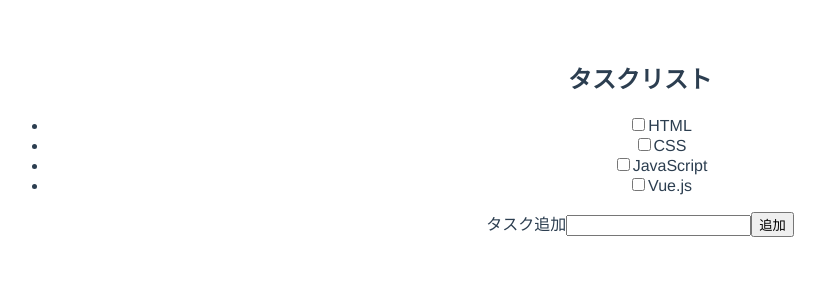
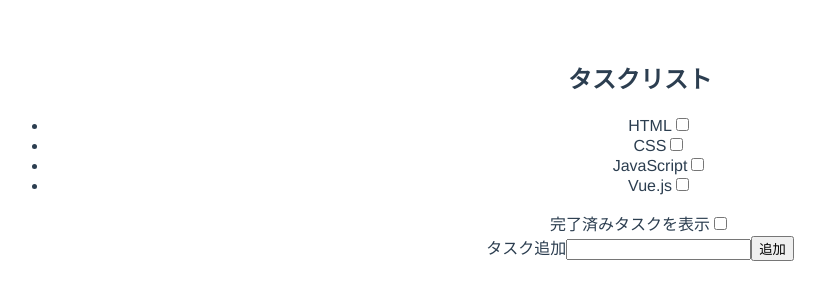
Before and after one commit to YuichiHirano/vue_todoapp, a Vue app: page / in a window 1280 px wide. Shown: the top 300 px of the page, without its empty margins (0-825 px from the left). Built offline with nearby package versions, Linux system fonts and the light colour scheme.

Commit message:
add delete task

```diff
--- a/src/components/Tasks.vue
+++ b/src/components/Tasks.vue
@@ -2,11 +2,39 @@
   <div>
     <h2>タスクリスト</h2>
     <ul>
-      <li v-for="task in allTasks" :key="task.content">
-        <input type="checkbox" v-model="task.completed" />
+      <li v-for="(task, index) in allTasks" :key="task.content">
         <span v-text="task.content"></span>
+        <input
+          type="checkbox"
+          v-model="task.completed"
+          @change="completeTask(index)"
+        />
       </li>
     </ul>
+
+    <div>
+      <label for="changeShowCompletedTask">完了済みタスクを表示</label>
+      <input
+        type="checkbox"
+        id="changeShowCompletedTask"
+        @change="changeShowCompletedTask"
+      />
+    </div>
+
+    <template v-if="getShowCompletedTask">
+      <h2>完了済みタスクリスト</h2>
+      <ul>
+        <li v-for="(task, index) in allCompletedTasks" :key="task.content">
+          <span v-text="task.content"></span>
+          <input
+            type="checkbox"
+            v-model="task.completed"
+            @change="redoTask(index)"
+          />
+        </li>
+      </ul>
+    </template>
+
     <label for="addTask">タスク追加</label>
     <input id="addTask" type="text" v-model="newTask" />
     <button @click="addTask">追加</button>
@@ -23,7 +51,9 @@ export default {
         { content: "JavaScript", completed: false },
         { content: "Vue.js", completed: false },
       ],
+      completedTasks: [{ content: "jQuery", completed: true }],
       newTask: "",
+      showCompletedTask: false,
     };
   },
   methods: {
@@ -31,11 +61,32 @@ export default {
       this.tasks.push({ content: this.newTask, completed: false });
       this.newTask = "";
     },
+    completeTask(index) {
+      if (confirm("Are you really completed?")) {
+        this.tasks.splice(index, 1);
+        this.completedTasks.push(this.tasks[index]);
+      }
+    },
+    redoTask(index) {
+      if (confirm("Are you really redo?")) {
+        this.completedTasks.splice(index, 1);
+        this.tasks.push(this.completedTasks[index]);
+      }
+    },
+    changeShowCompletedTask() {
+      this.showCompletedTask = !this.showCompletedTask;
+    },
   },
   computed: {
     allTasks() {
       return this.tasks;
     },
+    allCompletedTasks() {
+      return this.completedTasks;
+    },
+    getShowCompletedTask() {
+      return this.showCompletedTask;
+    },
   },
 };
 </script>
```
